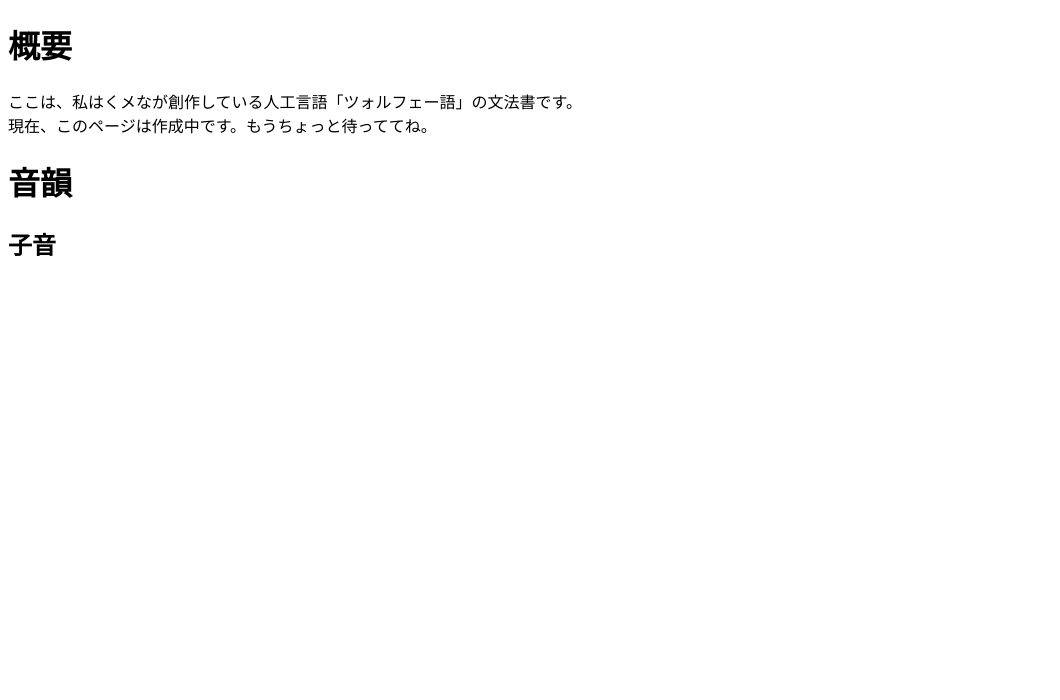
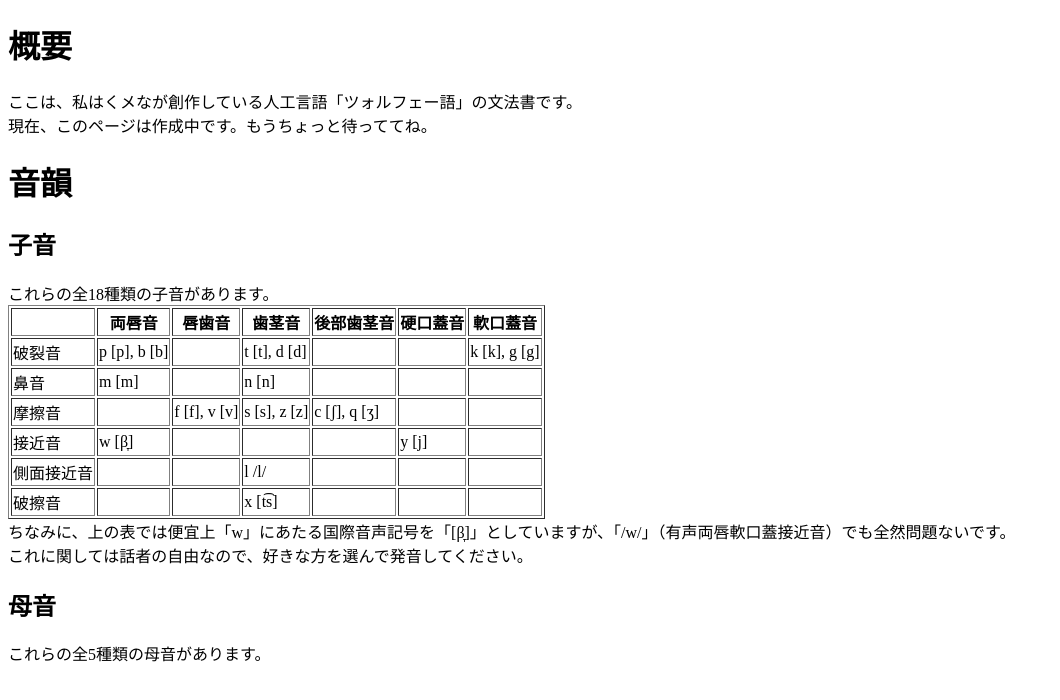
Before and after one commit to HAKUxNA/HAKUxNA.github.io, a plain HTML site: page Fol_xolfe/grammar.html in a window 1280 px wide. Shown: the whole page, without its empty margins (0-1060 px from the left). Drawn offline with Linux system fonts and the light colour scheme.

Commit message:
Update grammar.html

```diff
--- a/Fol_xolfe/grammar.html
+++ b/Fol_xolfe/grammar.html
@@ -17,5 +17,81 @@
 
         <h2>子音</h2>
 
+        これらの全18種類の子音があります。
+
+        <table border = "1">
+            <tr>
+                <th></th>
+                <th>両唇音</th>
+                <th>唇歯音</th>
+                <th>歯茎音</th>
+                <th>後部歯茎音</th>
+                <th>硬口蓋音</th>
+                <th>軟口蓋音</th>
+            </tr>
+            <tr>
+                <td>破裂音</td>
+                <td>p [p], b [b]</td>
+                <td></td>
+                <td>t [t], d [d]</td>
+                <td></td>
+                <td></td>
+                <td>k [k], g [g]</td>
+            </tr>
+            <tr>
+                <td>鼻音</td>
+                <td>m [m]</td>
+                <td></td>
+                <td>n [n]</td>
+                <td></td>
+                <td></td>
+                <td></td>
+            </tr>
+            <tr>
+                <td>摩擦音</td>
+                <td></td>
+                <td>f [f], v [v]</td>
+                <td>s [s], z [z]</td>
+                <td>c [ʃ], q [ʒ]</td>
+                <td></td>
+                <td></td>
+            </tr>
+            <tr>
+                <td>接近音</td>
+                <td>w [β̞]</td>
+                <td></td>
+                <td></td>
+                <td></td>
+                <td>y [j]</td>
+                <td></td>
+            </tr>
+            <tr>
+                <td>側面接近音</td>
+                <td></td>
+                <td></td>
+                <td>l /l/</td>
+                <td></td>
+                <td></td>
+                <td></td>
+            </tr>
+            <tr>
+                <td>破擦音</td>
+                <td></td>
+                <td></td>
+                <td>x [t͡s]</td>
+                <td></td>
+                <td></td>
+                <td></td>
+            </tr>
+        </table>
+
+        ちなみに、上の表では便宜上「w」にあたる国際音声記号を「[β̞]」としていますが、「/w/」（有声両唇軟口蓋接近音）でも全然問題ないです。<br>
+        これに関しては話者の自由なので、好きな方を選んで発音してください。
+
+        <h2>母音</h2>
+
+        これらの全5種類の母音があります。
+
+
 </body>
 </html>
```
